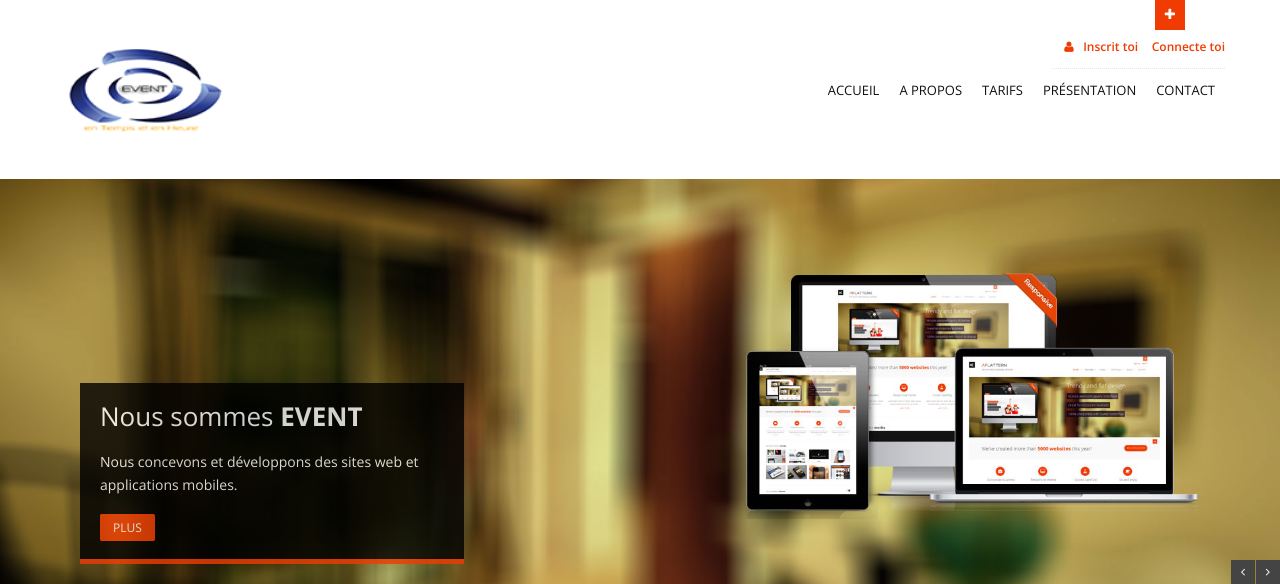
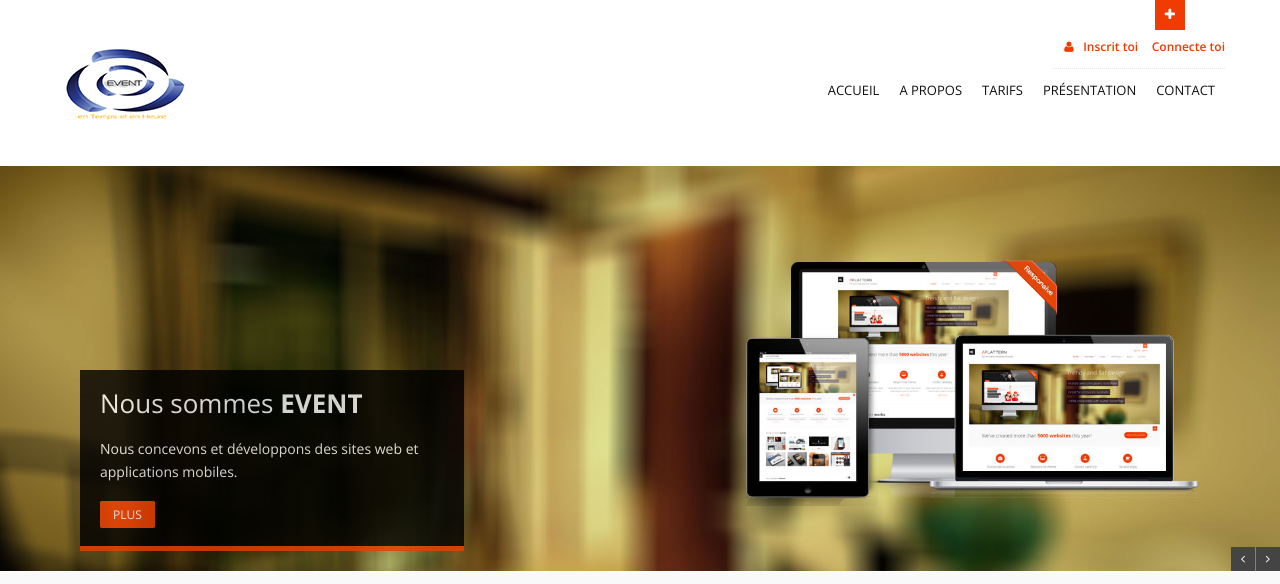
Before and after one commit to Kgermando/eventdrc, a Django app: page / in a window 1280 px wide. Shown: the top 584 px of the page. Run offline with Django 3.2, Linux system fonts and the light colour scheme; data that the repository does not hold is empty; some libraries are stand-ins or nearby versions.

Commit message:
add logo

```diff
--- a/templates/eventapp/about.html
+++ b/templates/eventapp/about.html
@@ -160,7 +160,7 @@
         <div class="row">
           <div class="span4">
             <div class="logo">
-              <a href="{% url 'index' %}"><img src="{% static 'img/event.png' %} " alt="" class="logo" style="width:180px; height:90px;" /></a>
+              <a href="{% url 'index' %}"><img src="{% static 'img/event.png' %}" alt="" class="logo" style="width:180px; height:90px;" /></a>
               {% comment %} <h1>En Temps et en Heure</h1> {% endcomment %}
             </div>
           </div>
--- a/templates/eventapp/index.html
+++ b/templates/eventapp/index.html
@@ -35,8 +35,8 @@
           <div class="span12">
             <ul>
               <li><strong>Nous sommes une entreprise Technologique</strong></li>
-              <li>Nous sommes situé en RDC: Ville: kinshasa, C/ Gombe Q/ Gombe, Av/ Park Ave S.01</li>
-              <li>Appellez Nous au <i class="icon-phone"></i>+243 81 376 31 19</li>
+              <li>Nous sommes situé en RDC: Ville: kinshasa</li>
+              <li>Appellez Nous au <i class="icon-phone"></i>+243 81 975 32 32</li>
             </ul>
           </div>
         </div>
@@ -160,8 +160,7 @@
         <div class="row">
           <div class="span4">
             <div class="logo">
-              <a href="{% url 'index' %}"><img src="{% static 'img/event.png' %} " alt="" class="logo" style="width:180px; height:90px;" /></a>
-              {% comment %} <h1>En Temps et en Heure</h1> {% endcomment %}
+              <a href="{% url 'index' %}"><img src="{% static 'img/Event.png' %}" alt="" class="logo"/></a>
             </div>
           </div>
           <div class="span8">
```
Also changed, not shown: static/img/1.png (added), static/img/2.png (added), static/img/logoevent.png (added).
